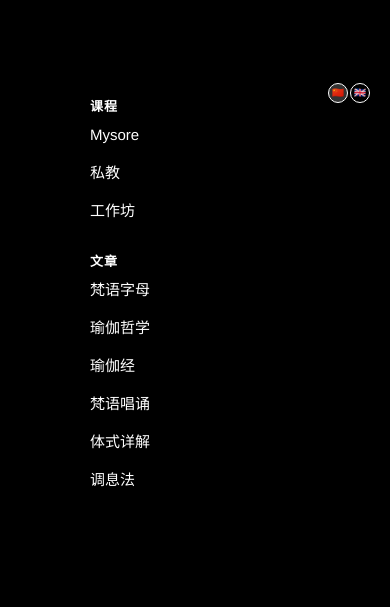
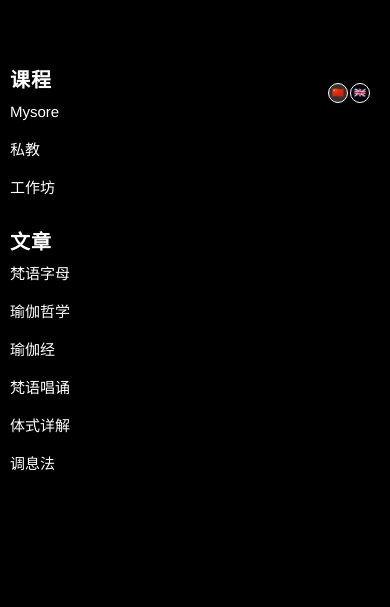
Before and after one commit to ericlau85/AshtangaStudio, a website: page index.html in a window 390 px wide. Shown: the part 297-904 px from the top of the page. After the commit the page ends 864 px from the top, so only its background shows below. Drawn offline with Linux system fonts and the light colour scheme.

Commit message:
fix: add mobile responsive styles

```diff
--- a/css/home.css
+++ b/css/home.css
@@ -326,3 +326,52 @@ body {
         font-size: 14px;
     }
 }
+
+/* 手机响应式样式 */
+@media (max-width: 768px) {
+    .home-container {
+        padding: 10px;
+        width: 100%;
+        overflow-x: hidden;
+    }
+
+    .home-layout {
+        width: 100%;
+        margin: 0 auto;
+    }
+
+    /* 确保所有容器不超出屏幕 */
+    .home-container * {
+        max-width: 100%;
+        box-sizing: border-box;
+    }
+
+    /* 调整文字大小 */
+    body {
+        font-size: 14px;
+        line-height: 1.4;
+    }
+
+    h1 {
+        font-size: 24px !important;
+    }
+
+    h2 {
+        font-size: 20px !important;
+    }
+
+    h3 {
+        font-size: 18px !important;
+    }
+
+    /* 图片自适应 */
+    img {
+        max-width: 100%;
+        height: auto;
+    }
+
+    /* 防止横向滚动 */
+    body {
+        overflow-x: hidden;
+    }
+}
--- a/css/style.css
+++ b/css/style.css
@@ -334,3 +334,23 @@ img {
         max-width: 150px;
     }
 }
+
+/* 基础响应式设置 */
+@media (max-width: 768px) {
+    body {
+        font-size: 14px;
+        padding: 0 10px;
+    }
+
+    .container, .home-container, .home-layout {
+        width: 100% !important;
+        max-width: 100% !important;
+        margin: 0 auto;
+        padding: 10px;
+    }
+
+    /* 强制所有元素不超出屏幕 */
+    * {
+        box-sizing: border-box;
+    }
+}
```
